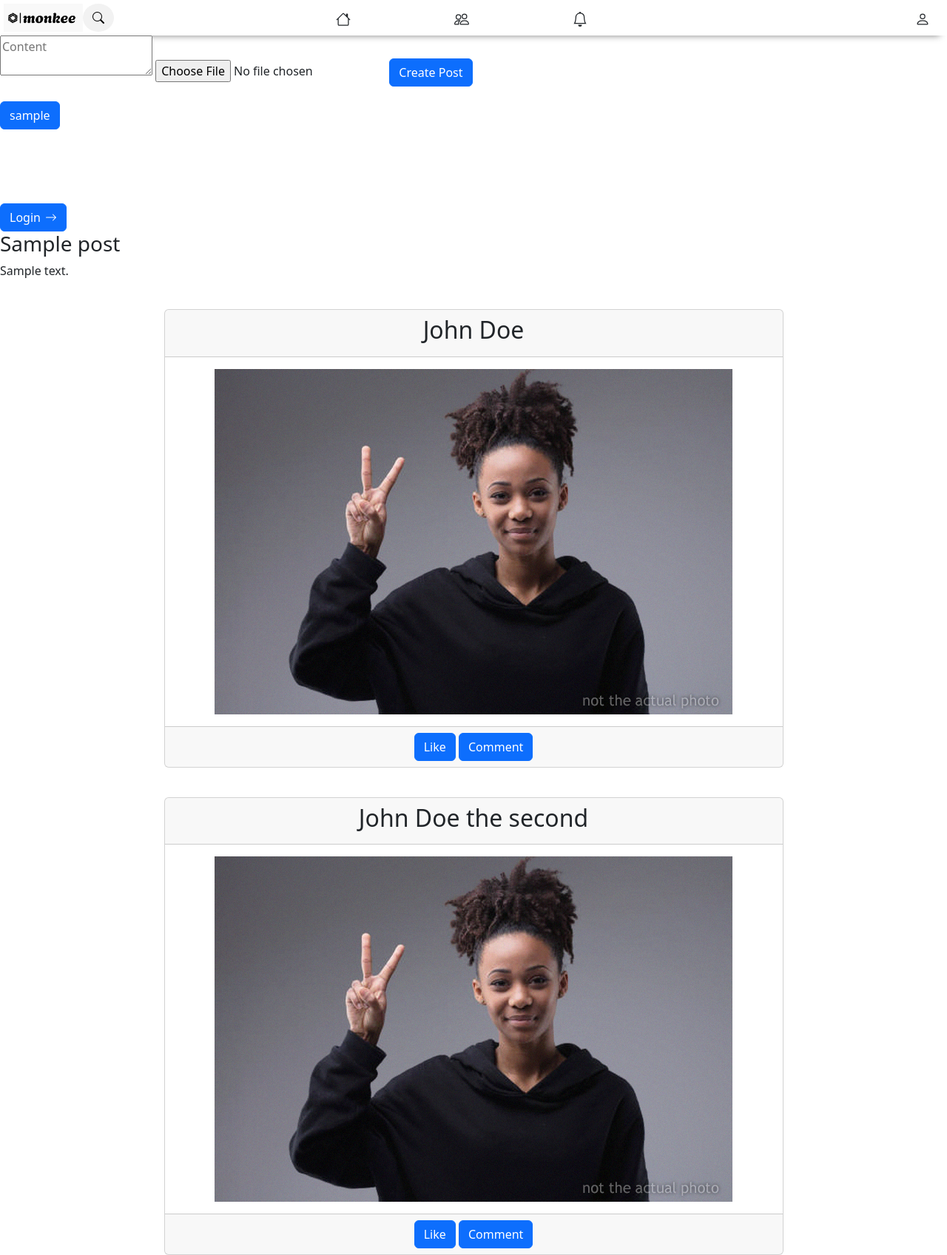
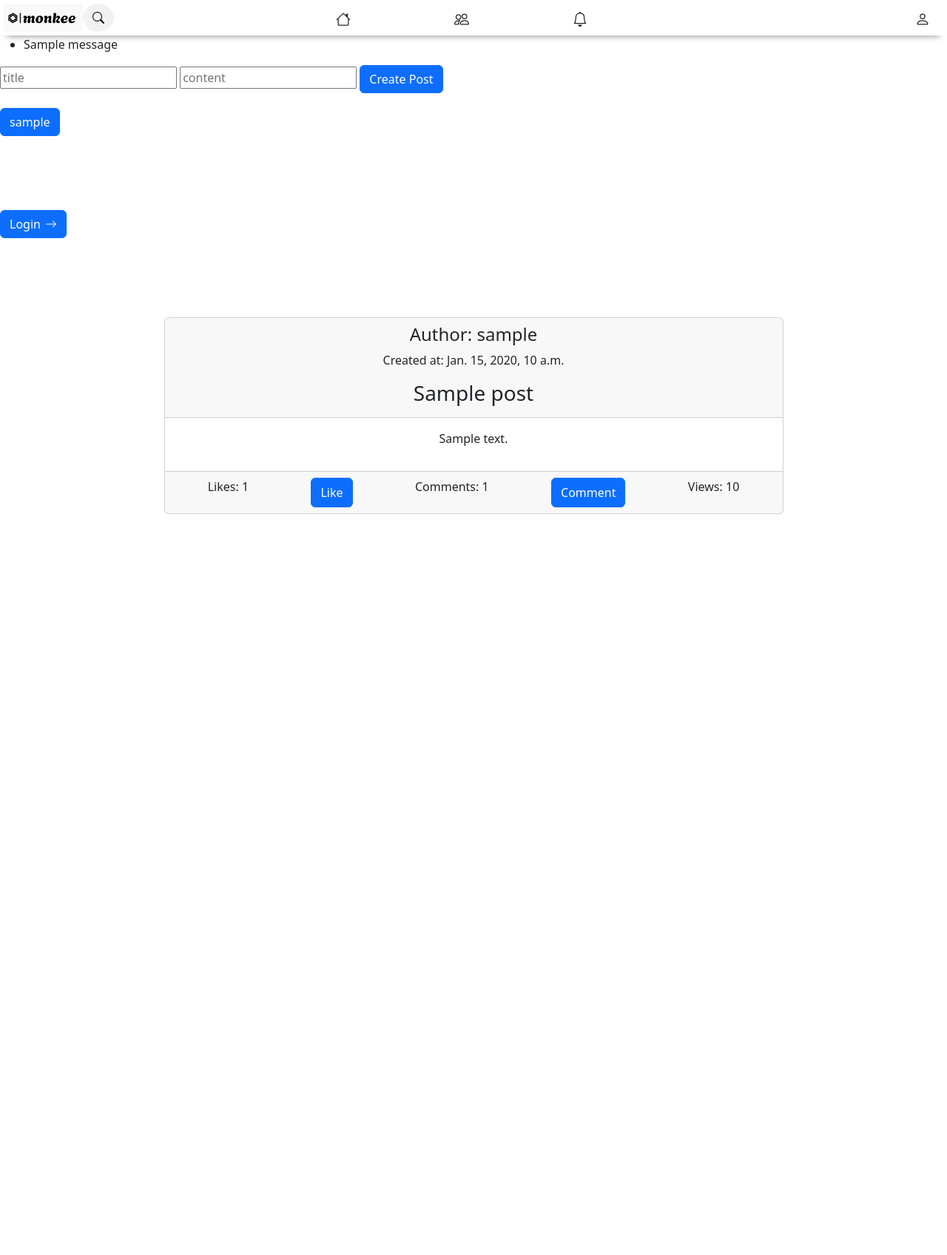
Before and after one commit to LyczkoLukasz/DjangoProject, a Django app: page /home/ in a window 1280 px wide. Shown: the whole page at 74% size. After the commit the page ends 695 px from the top, so only its background shows below. Run offline with Django 5.2, Linux system fonts and the light colour scheme; tables that the repository leaves empty hold one stand-in row (values such as "Sample post"); one stand-in notice (Sample message) is shown; data that the repository does not hold is empty; parts of the project's set-up code (start-up, migrations or seed data) failed here and were passed over.

Commit message:
post adding system beta

```diff
--- a/Project/home/templates/home/home.html
+++ b/Project/home/templates/home/home.html
@@ -15,12 +15,19 @@
     {% endblock %}
 
     <!-- post creating -->
+    {% if messages %}
+        <ul class="messages">
+            {% for message in messages %}
+            <li>{{ message }}</li>
+            {% endfor %}
+        </ul>
+    {% endif %}
     <div id="create_post">
-        <form method="POST" enctype="multipart/form-data"> <!-- action="url" -->
+        <form action="" method="POST"> <!-- action="url" -->
             {% csrf_token %}
-            <textarea name="content" placeholder="Content" required></textarea>
-            <input type="file" name="image" required>
-            <button type="submit" class="btn btn-primary">Create Post</button>
+            <input type="text" id="title" name="title" placeholder="title" required>
+            <input type="text" id="content" name="content" placeholder="content" required>
+            <input class="btn btn-primary" type="submit" value="Create Post">
         </form>
     </div>
 
@@ -55,42 +62,27 @@
     <!-- posts -->
 
     {% for post in posts %}
-        <div class="post">
-            <h3>{{ post.title }}</h3>
-            <p>{{ post.content }}</p>
+        <div class="container d-flex justify-content-center align-items-center" style="min-height: 50vh; margin-top: 5vh;">
+            <div class="card w-75 text-center">
+                <div class="card-header">
+                    <h4>Author: {{ post.author }}</h4>
+                    <p>Created at: {{ post.created_at }}</p>
+                    <h3>{{ post.title }}</h3>
+                </div>
+                <div class="card-body">
+                    <p>{{ post.content }}</p>
+                </div>
+                <div class="card-footer d-flex justify-content-around">
+                    <p>Likes: {{post.likes}}</p>
+                    <button class="btn btn-primary">Like</button>
+                    <p>Comments: {{post.comments}}</p>
+                    <button class="btn btn-primary">Comment</button>
+                    <p>Views: {{post.views}}</p>
+                </div>
+            </div>
         </div>
     {% endfor %}
 
-    <main>
-        <div class="container d-flex justify-content-center align-items-center" style="min-height: 50vh; margin-top: 5vh;">
-            <div class="card w-75 text-center">
-                <div class="card-header">
-                    <h2>John Doe</h2>
-                </div>
-                <div class="card-body">
-                    <img src="{% static 'home/img/woman.jpg' %}" alt="woman Photo" class="img-fluid">
-                </div>
-                <div class="card-footer">
-                    <button class="btn btn-primary">Like</button>
-                    <button class="btn btn-primary">Comment</button>
-                </div>
-            </div>
-        </div>
-        <div class="container d-flex justify-content-center align-items-center" style="min-height: 50vh; margin-top: 5vh;">
-            <div class="card w-75 text-center">
-                <div class="card-header">
-                    <h2>John Doe the second</h2>
-                </div>
-                <div class="card-body">
-                    <img src="{% static 'home/img/woman.jpg' %}" alt="woman2 Photo" class="img-fluid">
-                </div>
-                <div class="card-footer">
-                    <button class="btn btn-primary">Like</button>
-                    <button class="btn btn-primary">Comment</button>
-                </div>
-            </div>
-        </div>
-    </main>
 
     <script src="https://cdn.jsdelivr.net/npm/bootstrap@5.3.3/dist/js/bootstrap.bundle.min.js" integrity="sha384-YvpcrYf0tY3lHB60NNkmXc5s9fDVZLESaAA55NDzOxhy9GkcIdslK1eN7N6jIeHz" crossorigin="anonymous"></script>
 </body>
--- a/Project/home/views.py
+++ b/Project/home/views.py
@@ -10,7 +10,6 @@ from friendship_manager.models import Friendship
 from .models import User
 from django.db.models import Q
 from posts_manager.models import Posts, Comments
-from posts_manager.views import posts_index
 
 
 
@@ -44,6 +43,7 @@ def logoutUser(request):
 def home(request):
     users = User.objects.all()
     posts = Posts.get_Posts()
+    add_post(request)
     context = {'users': users , 'posts': posts}
     return render(request, 'home/home.html', context)
 
@@ -148,3 +148,22 @@ def friend_request(request):
         else:
             return JsonResponse({'status': 'error', 'message': 'Oczekiwanie na odpowiedź od użytkownika.'})
     return JsonResponse({'status': 'error', 'message': 'Nieprawidłowe żądanie.'}, status=400)
+
+
+@decorators.login_required
+def add_post(request):
+    print("dupa")
+    if request.method == 'POST':
+        title = request.POST.get('title')
+        content = request.POST.get('content')
+        user = request.user
+
+        # Create a new post object
+        post = Posts(author=user, title=title, content=content)
+        print("dupa2")
+        post.save()
+
+        messages.success(request, 'Post added successfully')
+        return redirect('home')
+
+    return render(request, 'home/home.html')
--- a/Project/posts_manager/views.py
+++ b/Project/posts_manager/views.py
@@ -3,7 +3,7 @@ from .models import Posts, Comments
 
 # Create your views here.
 
-
+#this is not used right now
 def posts_index(request):
     posts = Posts.objects.all()#.order_by('-post_created_at')
     print(posts)  # Debugging line
```
Also changed, not shown: Project/home/templates/home/posts/posts.html (deleted, +0 -15 lines), Project/posts_manager/template/posts_manager/posts_index.html (deleted, +0 -12 lines).
